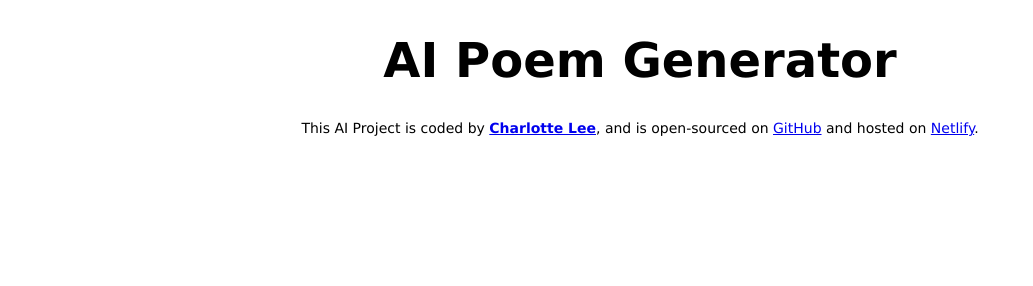
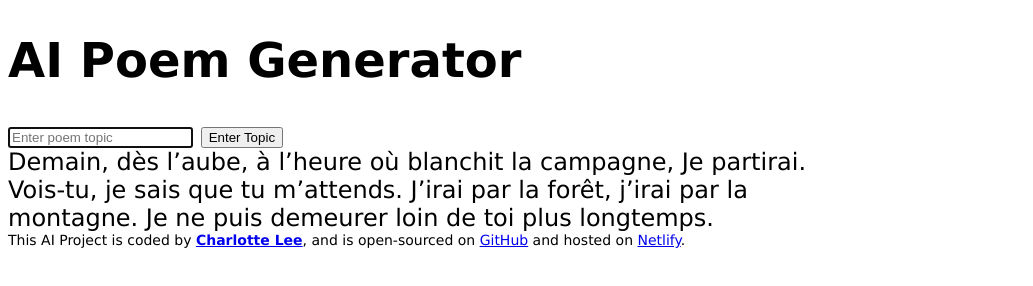
Before and after one commit to charluxd/peom-generator, a plain HTML site: page index.html in a window 1280 px wide. Shown: the whole page, without its empty margins (0-1033 px from the left). Drawn offline with Linux system fonts and the light colour scheme.

Commit message:
Updated Basic HTML Structure

```diff
--- a/index.html
+++ b/index.html
@@ -8,6 +8,26 @@
   </head>
   <body>
     <h1>AI Poem Generator</h1>
+
+    <section>
+      <form>
+        <input
+          type="text"
+          name="enter-poem-topic"
+          placeholder="Enter poem topic"
+          autofocus
+          required
+        />
+        <input type="submit" value="Enter Topic" />
+      </form>
+    </section>
+    <section>
+      Demain, dès l’aube, à l’heure où blanchit la campagne, Je partirai.
+      <br />
+      Vois-tu, je sais que tu m’attends. J’irai par la forêt, j’irai par la
+      <br />
+      montagne. Je ne puis demeurer loin de toi plus longtemps.
+    </section>
     <footer>
       This AI Project is coded by
       <a href="https://www.linkedin.com/in/charlottelhm/"
--- a/script.js
+++ b/script.js
@@ -1 +1 @@
-alert("Hello!");
+// alert("Hello!");
--- a/styles.css
+++ b/styles.css
@@ -2,7 +2,7 @@ body {
   font-size: 24px;
   font-family: "Lucida Sans", "Lucida Sans Regular", "Lucida Grande",
     "Lucida Sans Unicode", Geneva, Verdana, sans-serif;
-    text-align: center;
+    /* text-align: center; */
 }
 
 footer {
```
